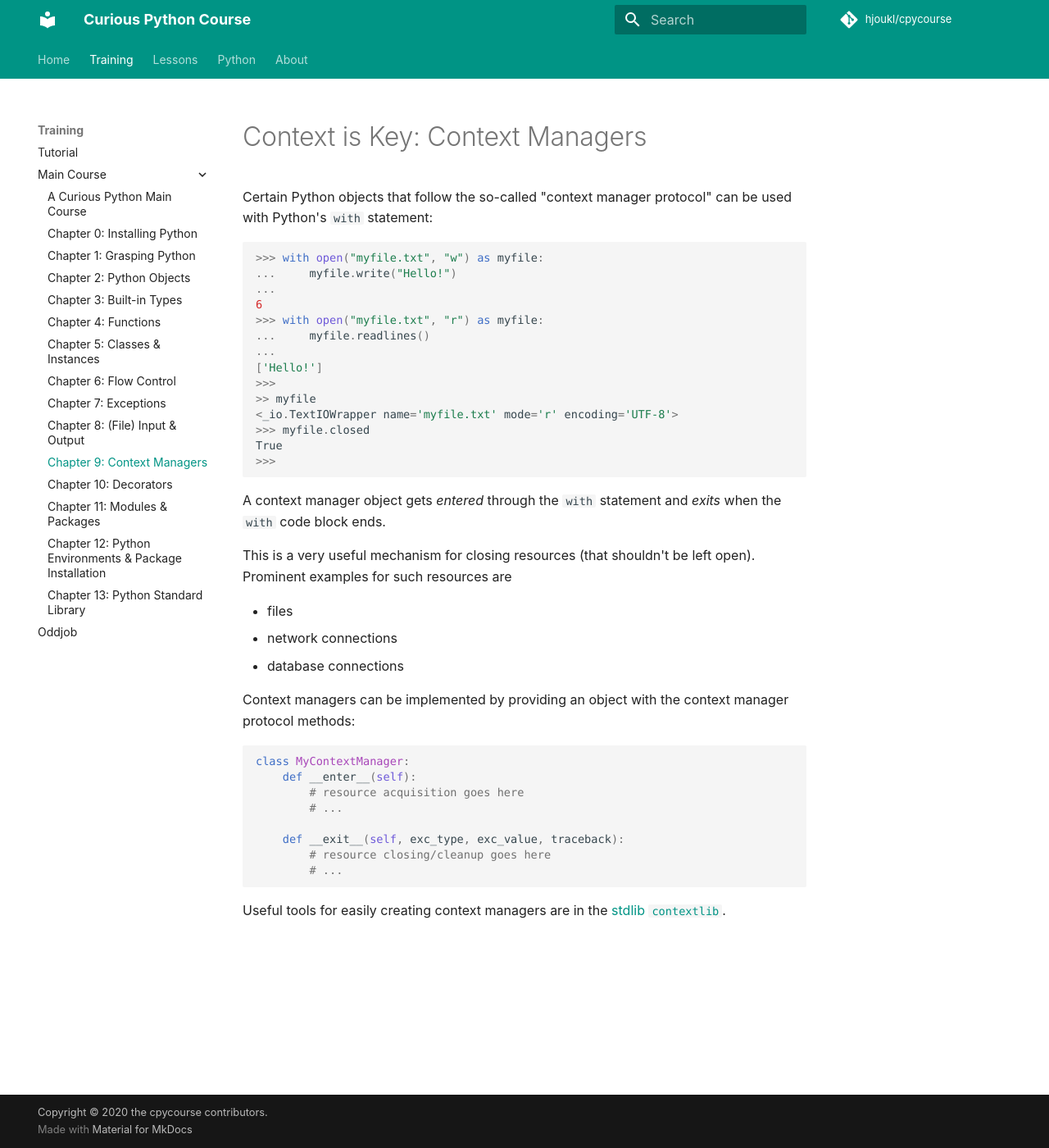
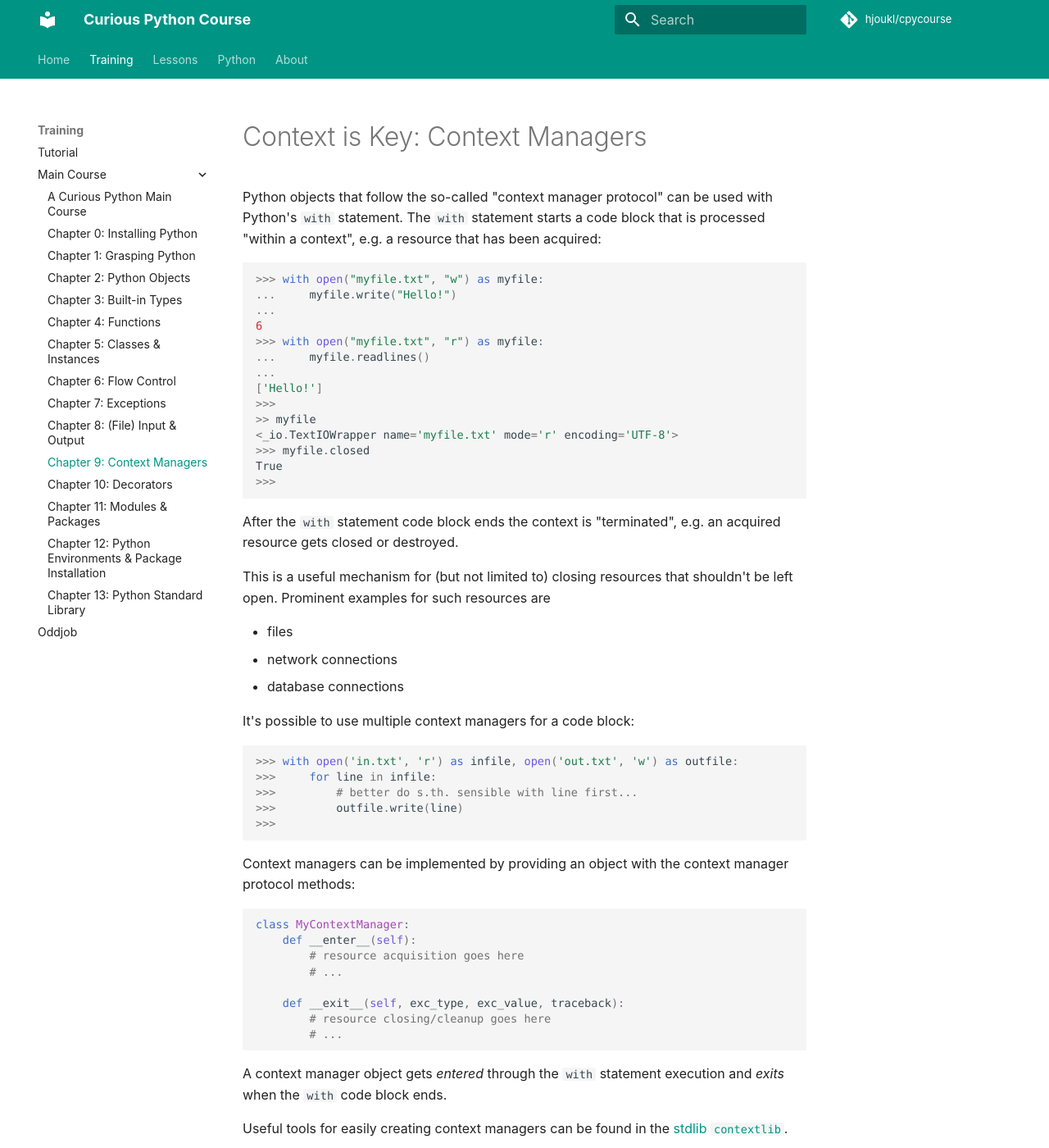
Before and after one commit to rkluger68/cpycourse, an MkDocs documentation site: the page built from docs/training/main-course/context-managers.md, in a window 1280 px wide and 1400 px high. Shown: the whole window at 82% size. Built offline with MkDocs 1.6.1 and Material for MkDocs 9.7.7, drawn with Linux system fonts in a browser that asks for light colours; comment, search, counter and statistics services are not loaded.

Commit message:
Better wording, multiple context managers

````diff
--- a/docs/training/main-course/context-managers.md
+++ b/docs/training/main-course/context-managers.md
@@ -1,7 +1,8 @@
 # Context is Key: Context Managers
 
-Certain Python objects that follow the so-called "context manager protocol" can
-be used with Python's `with` statement:
+Python objects that follow the so-called "context manager protocol" can be
+used with Python's `with` statement. The `with` statement starts a code block
+that is processed "within a context", e.g. a resource that has been acquired:
 
 ``` python
 >>> with open("myfile.txt", "w") as myfile:
@@ -20,15 +21,25 @@ True
 >>>
 ```
 
-A context manager object gets *entered* through the `with` statement and
-*exits* when the `with` code block ends.
+After the `with` statement code block ends the context is "terminated", e.g. an
+acquired resource gets closed or destroyed.
 
-This is a very useful mechanism for closing resources (that shouldn't be left
-open). Prominent examples for such resources are
+This is a useful mechanism for (but not limited to) closing resources that
+shouldn't be left open. Prominent examples for such resources are
 
  - files
  - network connections
  - database connections
+
+It's possible to use multiple context managers for a code block:
+
+``` python
+>>> with open('in.txt', 'r') as infile, open('out.txt', 'w') as outfile:
+>>>     for line in infile:
+>>>         # better do s.th. sensible with line first...
+>>>         outfile.write(line)
+>>>
+```
 
 Context managers can be implemented by providing an object with the context
 manager protocol methods:
@@ -45,5 +56,8 @@ class MyContextManager:
 
 ```
 
-Useful tools for easily creating context managers are in the
+A context manager object gets *entered* through the `with` statement execution
+and *exits* when the `with` code block ends.
+
+Useful tools for easily creating context managers can be found in the
 [stdlib `contextlib`](https://docs.python.org/3/library/contextlib.html).
````
